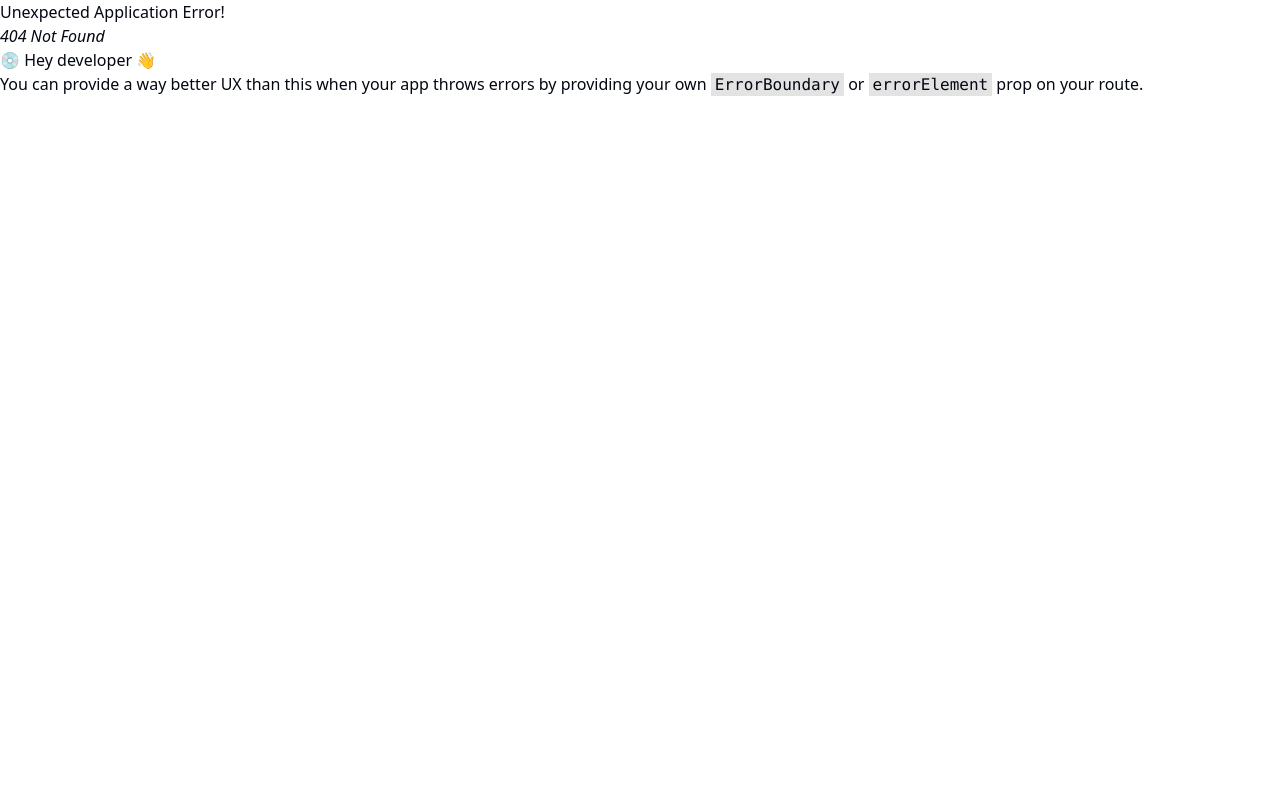
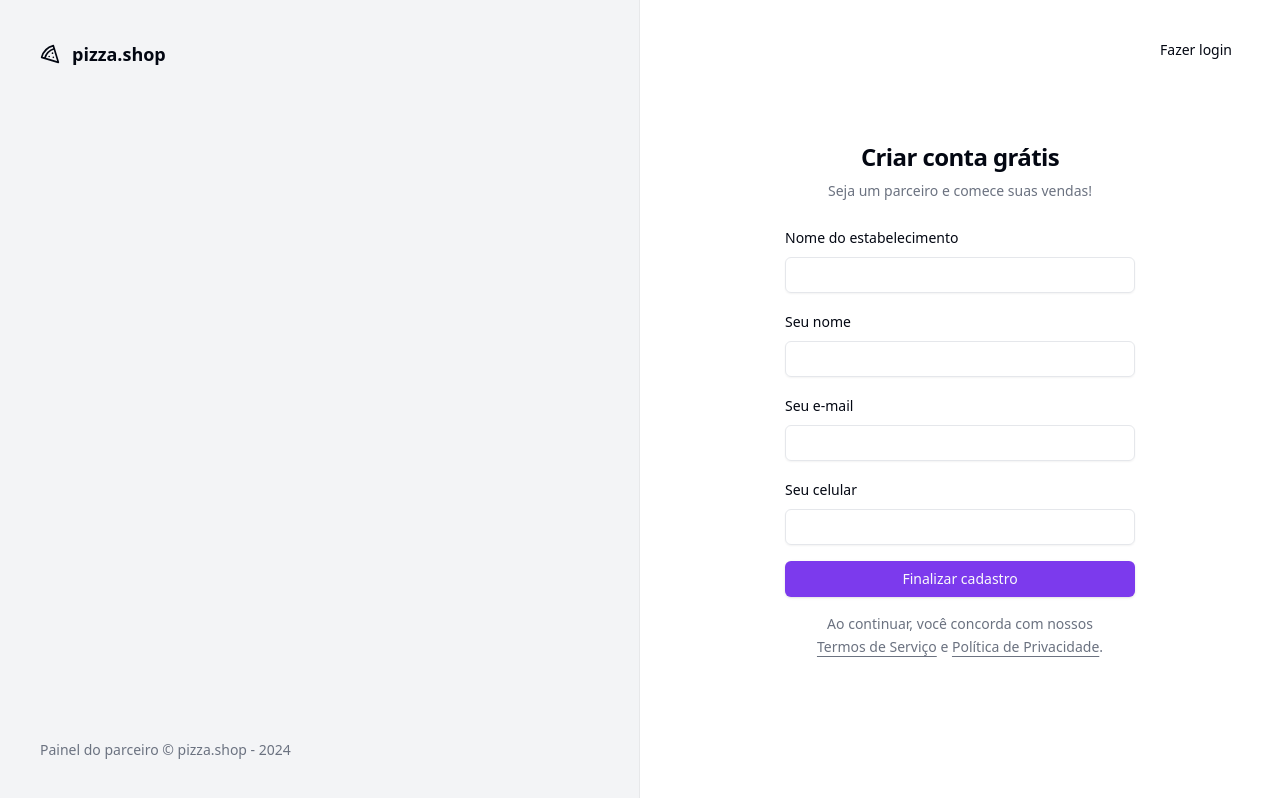
Before and after one commit to ig-swll/pizzashop, a React (Vite) app: page /sign-up in a window 1280 px wide. Before the commit this address had no page. Built offline with nearby package versions, Linux system fonts and the light colour scheme.

Commit message:
adiciona página de cadastro de restaurante

```diff
--- a/package.json
+++ b/package.json
@@ -24,6 +24,7 @@
     "react-helmet-async": "^2.0.5",
     "react-hook-form": "^7.51.4",
     "react-router-dom": "^6.23.1",
+    "sonner": "^1.4.41",
     "sort-by": "^1.2.0",
     "tailwind-merge": "^2.3.0",
     "tailwindcss-animate": "^1.0.7",
--- a/src/App.tsx
+++ b/src/App.tsx
@@ -2,6 +2,7 @@
 
 import { Helmet, HelmetProvider } from 'react-helmet-async';
 import { RouterProvider } from 'react-router-dom';
+import { Toaster } from 'sonner';
 
 import { router } from './routes';
 
@@ -10,6 +11,7 @@
     <HelmetProvider>
       <Helmet titleTemplate="%s | pizza.shop" />
       <RouterProvider router={router} />
+      <Toaster />
     </HelmetProvider>
   );
 }
--- a/src/pages/_layouts/auth.tsx
+++ b/src/pages/_layouts/auth.tsx
@@ -14,7 +14,7 @@
         </footer>
       </div>
 
-      <div className="flex flex-col items-center justify-center">
+      <div className="relative flex flex-col items-center justify-center">
         <Outlet />
       </div>
     </div>
--- a/src/pages/auth/signin.tsx
+++ b/src/pages/auth/sign-in.tsx
@@ -1,6 +1,8 @@
 import { zodResolver } from '@hookform/resolvers/zod';
 import { Helmet } from 'react-helmet-async';
 import { type SubmitHandler, useForm } from 'react-hook-form';
+import { Link } from 'react-router-dom';
+import { toast } from 'sonner';
 import { z } from 'zod';
 
 import { Button } from '@/components/ui/button';
@@ -23,14 +25,29 @@
   });
 
   const handleSignIn: SubmitHandler<SignInForm> = async (data) => {
-    await new Promise((resolve) => setTimeout(resolve, 2000));
-    console.log(data);
+    try {
+      console.log(data);
+      await new Promise((resolve) => setTimeout(resolve, 2000));
+      toast.success('Enviamos um link de autenticação para seu e-mail.', {
+        action: {
+          label: 'Tentar novamente',
+          onClick: () => {},
+        },
+      });
+    } catch {
+      toast.error('Credenciais inválidas');
+    }
   };
 
   return (
     <>
       <Helmet title="Login" />
+
       <div className="p-8">
+        <Button asChild className="absolute right-8 top-8" variant="ghost">
+          <Link to="/sign-up">Novo estabelecimento</Link>
+        </Button>
+
         <div className="flex w-[350px] flex-col justify-center gap-6">
           <div className="flex flex-col gap-2 text-center">
             <h1 className="text-2xl font-semibold tracking-tight">
--- /dev/null
+++ b/src/pages/auth/sign-up.tsx
@@ -0,0 +1,119 @@
+import { zodResolver } from '@hookform/resolvers/zod';
+import { Helmet } from 'react-helmet-async';
+import { type SubmitHandler, useForm } from 'react-hook-form';
+import { Link, useNavigate } from 'react-router-dom';
+import { toast } from 'sonner';
+import { z } from 'zod';
+
+import { Button } from '@/components/ui/button';
+import { Input } from '@/components/ui/input';
+import { Label } from '@/components/ui/label';
+
+const signUpForm = z.object({
+  restaurantName: z.string(),
+  managerName: z.string(),
+  phoneNumber: z.string(),
+  email: z.string().email(),
+});
+
+type SignUpForm = z.infer<typeof signUpForm>;
+
+export function SignUp() {
+  const navigate = useNavigate();
+
+  const {
+    register,
+    handleSubmit,
+    formState: { isSubmitting },
+  } = useForm<SignUpForm>({
+    resolver: zodResolver(signUpForm),
+  });
+
+  const handleSignUp: SubmitHandler<SignUpForm> = async (data) => {
+    try {
+      console.log(data);
+
+      await new Promise((resolve) => setTimeout(resolve, 2000));
+
+      toast.success('Restaurante cadastrado com sucesso!', {
+        action: {
+          label: 'Fazer login',
+          onClick: () => {
+            navigate('/sign-in');
+          },
+        },
+      });
+    } catch {
+      toast.error('Erro ao cadastrar restaurante.');
+    }
+  };
+
+  return (
+    <>
+      <Helmet title="Cadastro" />
+
+      <div className="p-8">
+        <Button asChild className="absolute right-8 top-8" variant="ghost">
+          <Link to="/sign-in">Fazer login</Link>
+        </Button>
+
+        <div className="flex w-[350px] flex-col justify-center gap-6">
+          <div className="flex flex-col gap-2 text-center">
+            <h1 className="text-2xl font-semibold tracking-tight">
+              Criar conta grátis
+            </h1>
+            <p className="text-sm text-muted-foreground">
+              Seja um parceiro e comece suas vendas!
+            </p>
+          </div>
+
+          <form
+            className="flex flex-col gap-4"
+            onSubmit={handleSubmit(handleSignUp)}
+          >
+            <div className="space-y-2">
+              <Label htmlFor="restaurantName">Nome do estabelecimento</Label>
+              <Input
+                id="restaurantName"
+                type="text"
+                {...register('restaurantName')}
+              />
+            </div>
+            <div className="space-y-2">
+              <Label htmlFor="managerName">Seu nome</Label>
+              <Input
+                id="managerName"
+                type="text"
+                {...register('managerName')}
+              />
+            </div>
+            <div className="space-y-2">
+              <Label htmlFor="email">Seu e-mail</Label>
+              <Input id="email" type="email" {...register('email')} />
+            </div>
+            <div className="space-y-2">
+              <Label htmlFor="phoneNumber">Seu celular</Label>
+              <Input id="phoneNumber" type="tel" {...register('phoneNumber')} />
+            </div>
+
+            <Button type="submit" disabled={isSubmitting}>
+              Finalizar cadastro
+            </Button>
+
+            <p className="px-6 text-center text-sm leading-relaxed text-muted-foreground">
+              Ao continuar, você concorda com nossos{' '}
+              <a href="#" className="underline underline-offset-4">
+                Termos de Serviço
+              </a>{' '}
+              e {''}
+              <a href="#" className="underline underline-offset-4">
+                Política de Privacidade
+              </a>
+              .
+            </p>
+          </form>
+        </div>
+      </div>
+    </>
+  );
+}
```
Also changed, not shown: src/routes.tsx (+6 -2 lines), 1 other file (tests, documents, lock files or other folders).
